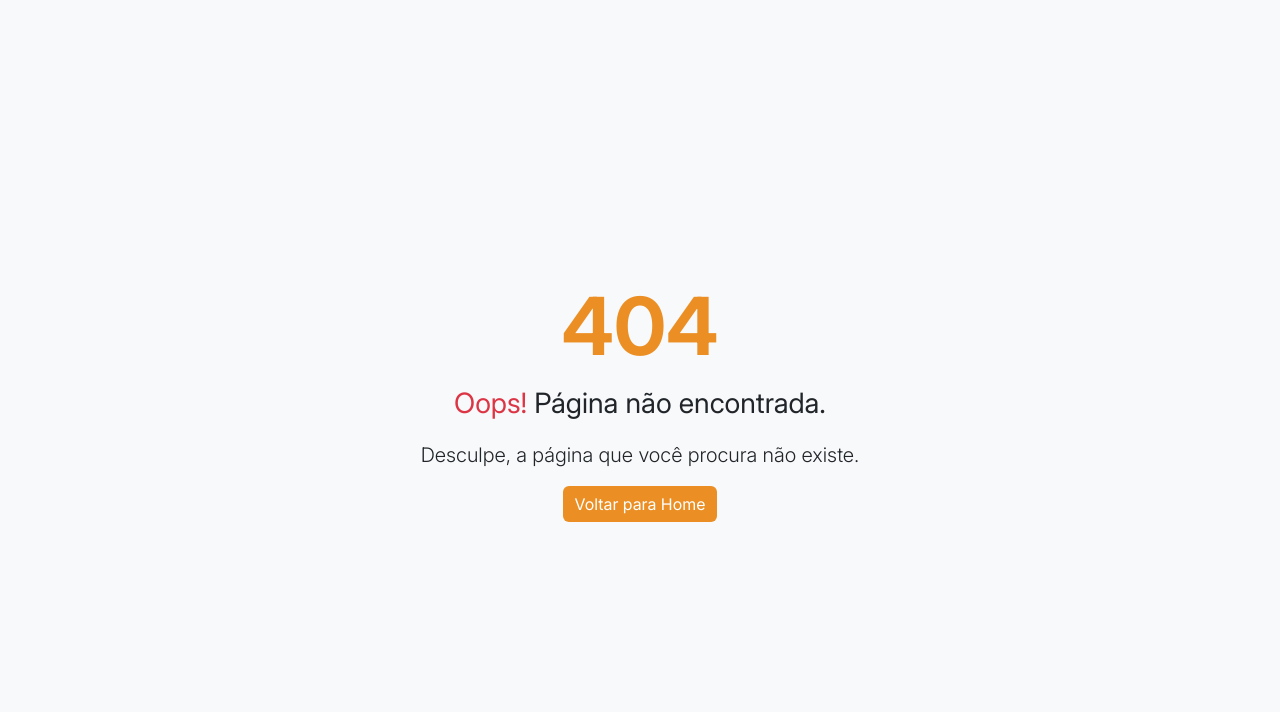
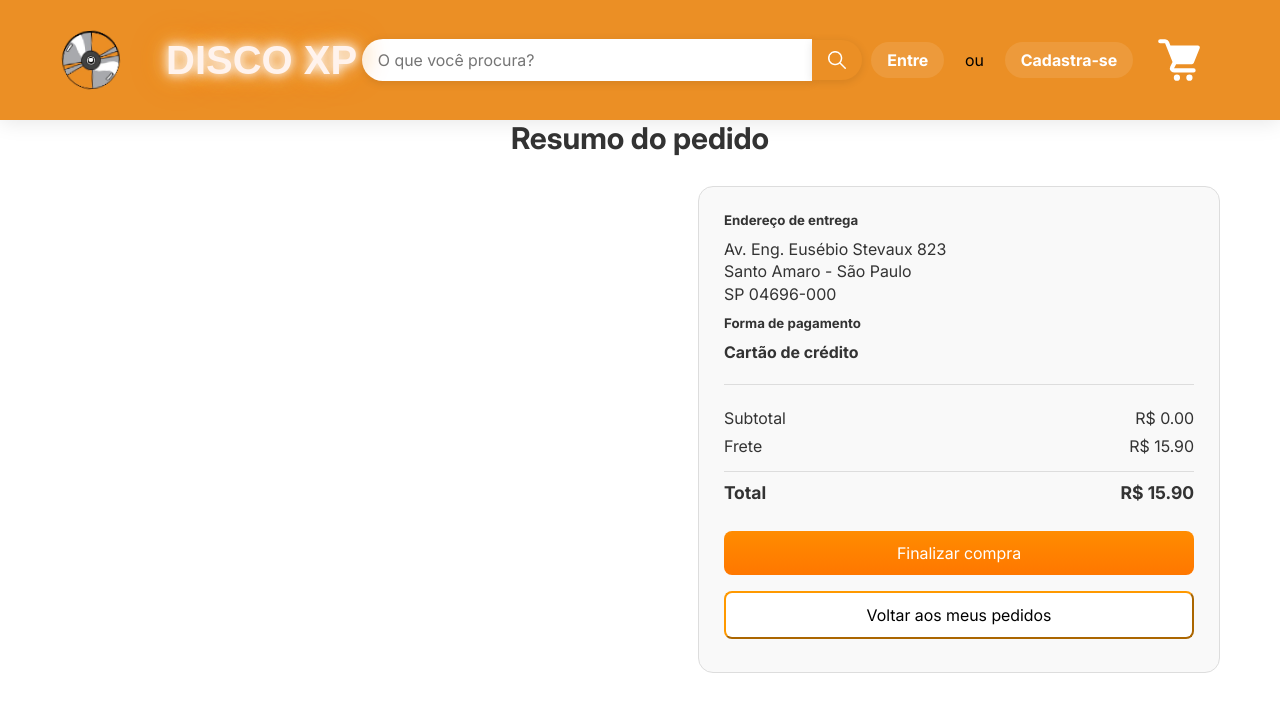
Before and after one commit to SintaxeNervosa/discoxp-site, a React (Vite) app: page /finalization in a window 1280 px wide. Before the commit this address had no page. Shown: the top 712 px of the page. Built offline with nearby package versions, Linux system fonts and the light colour scheme.

Commit message:
Finalização compra

```diff
--- a/src/Routes.jsx
+++ b/src/Routes.jsx
@@ -22,6 +22,7 @@ const Gallery = lazy(() => import("./components/galleryImgs/Gallery"));
 const PreviewProduct = lazy(() => import("./pages/preview/PreviewProduct"));
 
 // const PageCart = lazy(() => import("./pages/cartTest/CartTest.jsx"))
+const Finalization = lazy(() => import("./pages/finalization/finalization.jsx"))
 
 const NotFound = lazy(() => import("./pages/notFound/NotFound.jsx"));
 
@@ -97,6 +98,8 @@ export default function RouteWeb() {
               {/* <Route path="/cart" element={<PageCart />} /> */}
               <Route path="/register" element={<ClientResgister />}></Route>
               <Route path="*" element={<NotFound />} />
+              {/*TESTE */}
+              <Route path="/finalization" element={<Finalization />}/>
             </Routes>
           </Suspense>
         </CartProvider>
--- /dev/null
+++ b/src/components/hooks/usePedidoFromCart.js
@@ -0,0 +1,45 @@
+import { useEffect, useState } from "react"
+import { findAllProductsByCart } from '../../config/dexie.js';
+
+export function usePedidoFromCart(){
+    const [produtos, setProdutos] = useState([]);
+    const [error, setError] = useState(null);
+
+    async function carregarProdutosDoCarrinho() {
+        try {
+            const produtosCarrinho = await findAllProductsByCart();
+
+            const produtosFormatados = produtosCarrinho.map(item => ({
+                id: item.id,
+                nome: item.name || item.nome || 'Produto sem nome',
+                preco: item.price || item.preco || item.valor,
+                imagem: item.file,
+                quantidade: item.quantity || item.quantidade || item.qtd
+            }));
+
+            console.log("Produtos do carrinho:", produtosFormatados);
+            setProdutos(produtosFormatados);
+        } catch (error) {
+            console.error("Erro ao buscar produtos:", error);
+            setError("Erro ao carregar produtos do pedido");
+        }
+    }
+
+    // Calcular total do pedido
+    const calcularTotal = () => {
+        return produtos.reduce((total, produto) => {
+            return total + (produto.preco * produto.quantidade);
+        }, 0);
+    };
+
+    useEffect(() => {
+        carregarProdutosDoCarrinho();
+    }, []);
+
+    return {
+        produtos,
+        calcularTotal,
+        recarregar: carregarProdutosDoCarrinho,
+        error
+    }
+}
--- /dev/null
+++ b/src/pages/finalization/finalization.jsx
@@ -0,0 +1,76 @@
+import { usePedidoFromCart } from '../../components/hooks/usePedidoFromCart'
+import { Header } from "../../components/layout/Header";
+import "./finalization.scss"
+
+export default function Finalization() {
+    const {
+        produtos,
+        calcularTotal,
+        recarregar
+    } = usePedidoFromCart();
+
+    const frete = 15.90;
+    const totalComFrete = calcularTotal() + frete;
+
+    return (
+        <>
+            <Header />
+            <div className='finalizacao-pedido'>
+                <h4>Resumo do pedido</h4>
+
+                <section className='finalizacao-content'>
+                    {/* Lado esquerdo - Lista de produtos */}
+                    <div className='produtos-lista'>
+                        {produtos.map(produto => (
+                            <article key={produto.id} className='produto-item'>
+                                <div className='item-img'>
+                                    <img src={produto.imagem} alt={produto.nome} />
+                                </div>
+
+                                <div className='item-info'>
+                                    <div className='item'>
+                                        <h6>{produto.nome}</h6>
+                                    </div>
+
+                                    <div className='item-u'>
+                                        <p>Quantidade: {produto.quantidade}</p>
+                                        <p><strong>Subtotal: R$ {(produto.preco * produto.quantidade).toFixed(2)}</strong></p>
+                                    </div>
+                                </div>
+                            </article>
+                        ))}
+                    </div>
+
+                    {/* Lado direito - Resumo do pedido */}
+                    <aside>
+                        <h5>Endereço de entrega</h5>
+                        <p>Av. Eng. Eusébio Stevaux 823<br />
+                        Santo Amaro - São Paulo<br />
+                        SP 04696-000</p>
+
+                        <h5>Forma de pagamento</h5>
+                        <p><strong>Cartão de crédito</strong></p>
+
+                        <div className='valores'>
+                            <div className='linha-valor'>
+                                <span>Subtotal</span>
+                                <span>R$ {calcularTotal().toFixed(2)}</span>
+                            </div>
+                            <div className='linha-valor'>
+                                <span>Frete</span>
+                                <span>R$ {frete.toFixed(2)}</span>
+                            </div>
+                            <div className='linha-valor'>
+                                <span><strong>Total</strong></span>
+                                <span><strong>R$ {totalComFrete.toFixed(2)}</strong></span>
+                            </div>
+                        </div>
+
+                        <button>Finalizar compra</button>
+                        <button>Voltar aos meus pedidos</button>
+                    </aside>
+                </section>
+            </div>
+        </>
+    )
+}
--- /dev/null
+++ b/src/pages/finalization/finalization.scss
@@ -0,0 +1,173 @@
+html, body {
+    margin: 0 !important;
+    padding: 0 !important;
+    overflow-x: hidden;
+    height: 100%;
+}
+
+#root {
+    min-height: 100vh;
+    display: flex;
+    flex-direction: column;
+}
+
+.finalizacao-pedido {
+    font-family: Arial, sans-serif;
+    color: #333;
+    flex: 1;
+    width: 100%;
+    padding-top: 120px;
+
+    h4 {
+        font-size: 30px;
+        text-align: center;
+        margin-bottom: 30px;
+    }
+
+    .finalizacao-content {
+        display: flex;
+        flex-direction: row;
+        gap: 40px;
+        padding: 0 20px;
+        max-width: 1200px;
+        margin: 0 auto;
+        justify-content: space-between;
+
+        // Lado esquerdo
+             .produtos-lista {
+            flex: 1;
+            display: flex;
+            flex-direction: column;
+            gap: 20px;
+        }
+
+        .produto-item {
+            display: flex;
+            flex-direction: row;
+            align-items: center;
+            gap: 20px;
+            padding: 20px;
+            border: 1px solid #ddd;
+            border-radius: 15px;
+            background: #f9f9f9;
+            width: 100%;
+            height: 30%;
+
+            .item-img {
+                flex-shrink: 0;
+
+                img {
+                    width: 120px;
+                    height: 150px;
+                    object-fit: cover;
+                }
+            }
+
+            .item-info {
+                flex: 1;
+                display: flex;
+                flex-direction: column;
+                gap: 40px;
+
+                .item {
+                    display: flex;
+                    flex-direction: row;
+
+                    h6 {
+                        font-size: 18px;
+                        margin: 0 0 5px 0;
+                        color: #333;
+                    }
+                }
+                .item-u{
+                    display: flex;
+                    justify-content: space-between;
+                }
+            }
+        }
+
+        // Lado direito
+        aside {
+            width: 45%;
+            flex-shrink: 0;
+            padding: 25px;
+            border: 1px solid #ddd;
+            border-radius: 15px;
+            background: #f9f9f9;
+            height: fit-content;
+
+            p {
+                margin: 10px 0;
+                line-height: 1.4;
+            }
+
+            .valores {
+                margin: 20px 0;
+                border-top: 1px solid #ddd;
+                padding-top: 15px;
+
+                div {
+                    display: flex;
+                    justify-content: space-between;
+                    margin: 8px 0;
+
+                    &:last-child {
+                        font-weight: bold;
+                        font-size: 1.1em;
+                        border-top: 1px solid #ddd;
+                        padding-top: 10px;
+                        margin-top: 15px;
+                    }
+                }
+            }
+
+            button {
+                width: 100%;
+                padding: 12px;
+                margin: 8px 0;
+                border-radius: 8px;
+                font-size: 16px;
+                cursor: pointer;
+
+                &:first-of-type {
+                    background: linear-gradient(to bottom, #ff8c00, #ff7700);
+                    color: white;
+                    border: none;
+
+                    &:hover {
+                        background: linear-gradient(to bottom, #ff9900, #ff5500);
+      transform: translateY(-2px);
+      box-shadow: 0 6px 8px rgba(0, 0, 0, 0.4);
+                    }
+                }
+
+                &:last-of-type {
+                    background: #ffffff;
+                    color: rgb(0, 0, 0);
+                    border-color:#ff9900;
+
+                    &:hover {
+                        background: #ff5100;
+                        color: white;
+                    }
+                }
+            }
+        }
+    }
+}
+
+
+@media (max-width: 768px) {
+    .finalizacao-pedido {
+        padding-top: 100px;
+
+        .finalizacao-content {
+            flex-direction: column;
+
+            aside {
+                width: 100%;
+                order: -1;
+            }
+        }
+    }
+}
```
